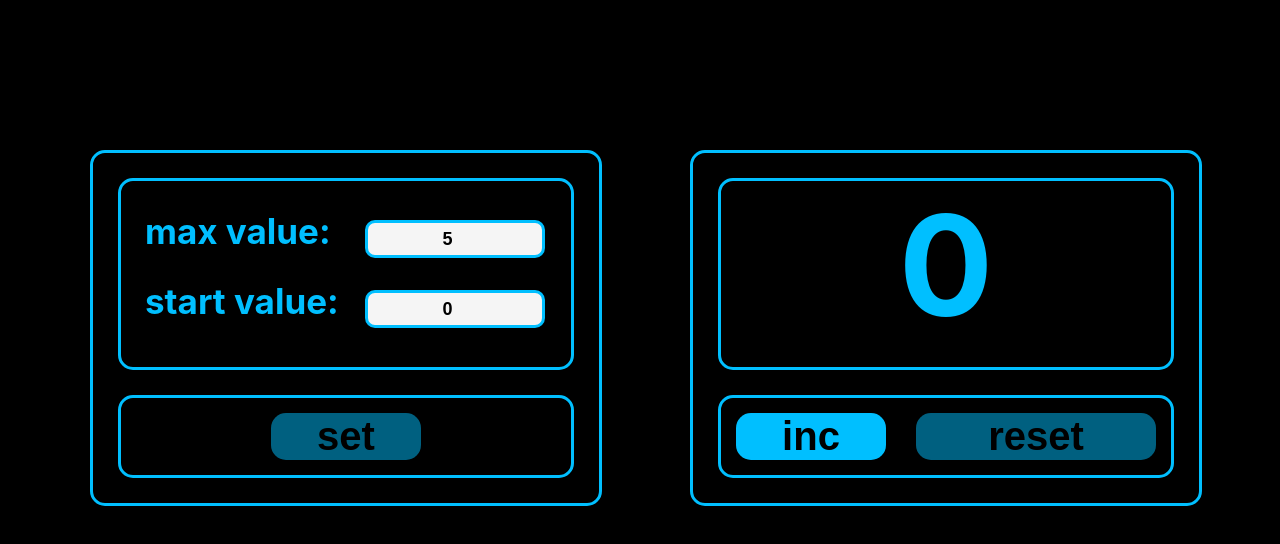
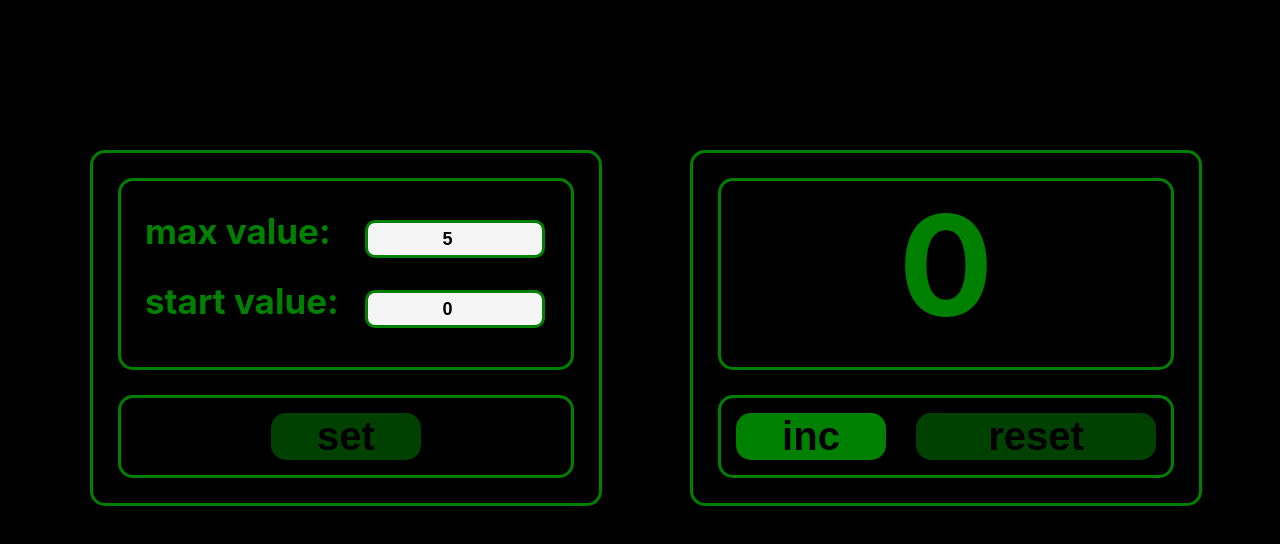
Before and after one commit to Freiii21/exam-monday, a React (Create React App) app: page / in a window 1280 px wide. Shown: the top 544 px of the page. Built offline with nearby package versions, Linux system fonts and the light colour scheme.

Commit message:
#42 color scheme

```diff
--- a/src/App.tsx
+++ b/src/App.tsx
@@ -19,6 +19,7 @@ function App() {
     const settingParameters = useSelector<AppRootStateType, settingsType>(state => state.counter.settingParameters)
     const editMode = useSelector<AppRootStateType, boolean>(state => state.counter.editMode)
     const currentValue = useSelector<AppRootStateType, number>(state => state.counter.currentNumber)
+    const colorScheme = useSelector<AppRootStateType, string>(state => state.counter.colorScheme)
 
     const onErrorMaxHandler = (status:boolean) => setErrorMaxValue(status);
     const onErrorStartHandler = (status:boolean) => setErrorStartValue(status);
@@ -37,7 +38,7 @@ function App() {
 
     return (
         <div className={'common'}>
-            <div className={'frame'}>
+            <div className={'frame'} style={{borderColor:colorScheme}}>
                 <Settings
                     currentNumber={currentValue}
                     settingParameters={settingParameters}
@@ -48,9 +49,10 @@ function App() {
                     onErrorStartHandler={onErrorStartHandler}
                     set={onSet}
                     editMode={editMode}
+                    colorScheme={colorScheme}
                 />
             </div>
-            <div className={'frame'}>
+            <div className={'frame'} style={{borderColor:colorScheme}}>
                 <Counter
                     currentNumber={currentValue}
                     settingParameters={settingParameters}
@@ -59,6 +61,7 @@ function App() {
                     editMode={editMode}
                     errorMaxValue={errorMaxValue}
                     errorStartValue={errorStartValue}
+                    colorScheme={colorScheme}
                 />
             </div>
         </div>
--- a/src/components/Button/Button.tsx
+++ b/src/components/Button/Button.tsx
@@ -10,6 +10,7 @@ type ButtonsPropsType = {
     editMode: boolean
     errorMaxValue: boolean
     errorStartValue: boolean
+    colorScheme: string
 }
 
 export const Button = (props: ButtonsPropsType) => {
@@ -40,7 +41,11 @@ export const Button = (props: ButtonsPropsType) => {
     const buttonClass = disable ? `${usualClass} ${s.disabled}` : usualClass;
 
     return (
-        <button className={buttonClass} onClick={onClickHandler} disabled={disable}>
+        <button className={buttonClass}
+                onClick={onClickHandler}
+                disabled={disable}
+                style={{backgroundColor:props.colorScheme}}
+        >
             {props.title}
         </button>
     )
--- a/src/components/Counter/Counter.tsx
+++ b/src/components/Counter/Counter.tsx
@@ -10,6 +10,7 @@ type CounterPropsType = {
     editMode: boolean
     errorMaxValue: boolean
     errorStartValue: boolean
+    colorScheme: string
 }
 
 export const Counter = (props: CounterPropsType) => {
@@ -21,8 +22,8 @@ export const Counter = (props: CounterPropsType) => {
 
     return (
         <div>
-            <div className={s.common}>
-                <div className={counterField}>
+            <div className={s.common} style={{borderColor:props.colorScheme}}>
+                <div className={counterField} style={{color:props.colorScheme}}>
                     {!props.editMode ?
                     props.currentNumber
                     : props.errorMaxValue || props.errorStartValue ?
@@ -30,7 +31,7 @@ export const Counter = (props: CounterPropsType) => {
                         : 'enter values and press \'set\''
                 }</div>
             </div>
-            <div className={s.buttonsField}>
+            <div className={s.buttonsField} style={{borderColor:props.colorScheme}}>
                 <Button title={'inc'}
                         currentNumber={props.currentNumber}
                         onClick={props.inc}
@@ -38,6 +39,7 @@ export const Counter = (props: CounterPropsType) => {
                         editMode={props.editMode}
                         errorMaxValue={props.errorMaxValue}
                         errorStartValue={props.errorStartValue}
+                        colorScheme={props.colorScheme}
                 />
                 <Button title={'reset'}
                         currentNumber={props.currentNumber}
@@ -46,6 +48,7 @@ export const Counter = (props: CounterPropsType) => {
                         editMode={props.editMode}
                         errorMaxValue={props.errorMaxValue}
                         errorStartValue={props.errorStartValue}
+                        colorScheme={props.colorScheme}
                 />
             </div>
         </div>
--- a/src/components/Settings/Settings.tsx
+++ b/src/components/Settings/Settings.tsx
@@ -13,12 +13,13 @@ type SettingsPropsType = {
     onErrorStartHandler: (status:boolean) => void
     set: () => void
     editMode: boolean
+    colorScheme: string
 }
 
 export const Settings = (props: SettingsPropsType) => {
     return (
         <div>
-            <div className={s.settingsField}>
+            <div className={s.settingsField} style={{borderColor:props.colorScheme,color:props.colorScheme}}>
                 <SettingsRow
                     type={'max'}
                     settingParameters={props.settingParameters}
@@ -27,6 +28,7 @@ export const Settings = (props: SettingsPropsType) => {
                     errorStartValue={props.errorStartValue}
                     onErrorMaxHandler={props.onErrorMaxHandler}
                     onErrorStartHandler={props.onErrorStartHandler}
+                    colorScheme={props.colorScheme}
                 />
                 <SettingsRow
                     type={'start'}
@@ -36,9 +38,10 @@ export const Settings = (props: SettingsPropsType) => {
                     errorStartValue={props.errorStartValue}
                     onErrorMaxHandler={props.onErrorMaxHandler}
                     onErrorStartHandler={props.onErrorStartHandler}
+                    colorScheme={props.colorScheme}
                 />
             </div>
-            <div className={s.buttonField}>
+            <div className={s.buttonField} style={{borderColor:props.colorScheme}}>
                 <Button title={'set'}
                         currentNumber={props.currentNumber}
                         onClick={props.set}
@@ -46,6 +49,7 @@ export const Settings = (props: SettingsPropsType) => {
                         editMode={props.editMode}
                         errorMaxValue={props.errorMaxValue}
                         errorStartValue={props.errorStartValue}
+                        colorScheme={props.colorScheme}
                 />
             </div>
         </div>
--- a/src/components/Settings/SettingsRow.tsx
+++ b/src/components/Settings/SettingsRow.tsx
@@ -11,6 +11,7 @@ type SettingsRowPropsType = {
     errorStartValue: boolean
     onErrorMaxHandler: (status:boolean) => void
     onErrorStartHandler: (status:boolean) => void
+    colorScheme: string
 }
 
 export const SettingsRow = (props:SettingsRowPropsType) => {
@@ -61,8 +62,9 @@ export const SettingsRow = (props:SettingsRowPropsType) => {
                     type="number"
                     value={props.settingParameters[props.type].value}
                     onChange={onChangeValue}
+                    onFocus={handleFocus}
                     className={inputClass}
-                    onFocus={handleFocus}
+                    style={{borderColor:props.colorScheme}}
                 />
             </div>
         </div>
--- a/src/redux/reducer.ts
+++ b/src/redux/reducer.ts
@@ -13,6 +13,7 @@ export type SettingsStateType = {
     currentNumber: number
     settingParameters: settingsType
     editMode: boolean
+    colorScheme: string
 }
 
 const initialState: SettingsStateType = {
@@ -27,7 +28,8 @@ const initialState: SettingsStateType = {
             value: 0,
         }
     },
-    editMode: false
+    editMode: false,
+    colorScheme: "green"
 };
 type ActionsType = IncCounterAT | ResetCounterAT | SetSettingsAT | SetNewValueAT | SetSettingsFromLocalStorageAT;
 
--- a/src/redux/store.ts
+++ b/src/redux/store.ts
@@ -14,10 +14,10 @@ if (persistedCounterString){
     preloadedState = JSON.parse(persistedCounterString)
 }
 */
+// export const store = createStore(rootReducer, preloadedState, applyMiddleware(thunk));
 
 export const store = createStore(rootReducer, applyMiddleware(thunk));
 export type AppRootStateType = ReturnType<typeof rootReducer>
-
 
 
 // store.subscribe(() => {
```
